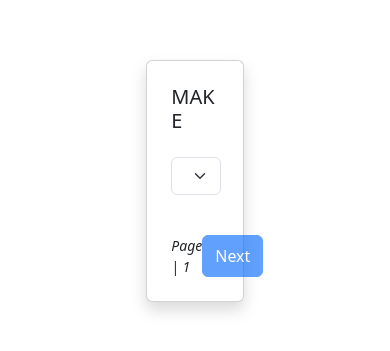
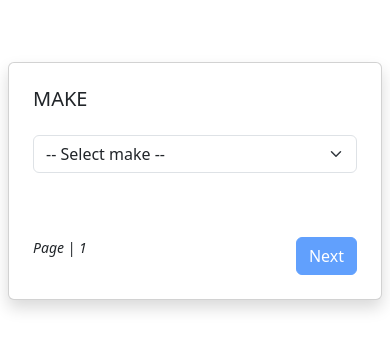
Before and after one commit to BishalRaj/glassDoorTest, a React (Vite) app: page / in a window 390 px wide. Shown: the part 241-592 px from the top of the page. Built offline with nearby package versions, Linux system fonts and the light colour scheme.

Commit message:
minor changes for responsiveness:

```diff
--- a/src/App.jsx
+++ b/src/App.jsx
@@ -11,13 +11,14 @@ function App() {
   const [counter, setCounter] = useState(0);
   const [hasData, setHasData] = useState(false);
   const [prodData, setProdData] = useState({});
+  const [screenSize, setScreenSize] = useState(window.innerWidth);
 
-  // to fetch and update data from form components
+  // function to fetch and update data from form components
   function updateData(e) {
     setProdData({ ...prodData, [e.target.name]: e.target.value });
   }
 
-  // to navigate / change forms
+  // function to navigate / change forms
   function handleClick() {
     if (counter >= 3) {
       setProdData({});
@@ -64,7 +65,9 @@ function App() {
       className="d-flex align-items-center justify-content-center"
       style={{ height: "100vh", width: "auto" }}
     >
-      <Card className="shadow w-25 p-4">
+      <Card
+        className={`shadow p-4 ${screenSize < 428 ? "w-100 mx-2" : "w-25"} `}
+      >
         {counter === 0 && (
           // form to get data from selection type
           <SelectForm
```
